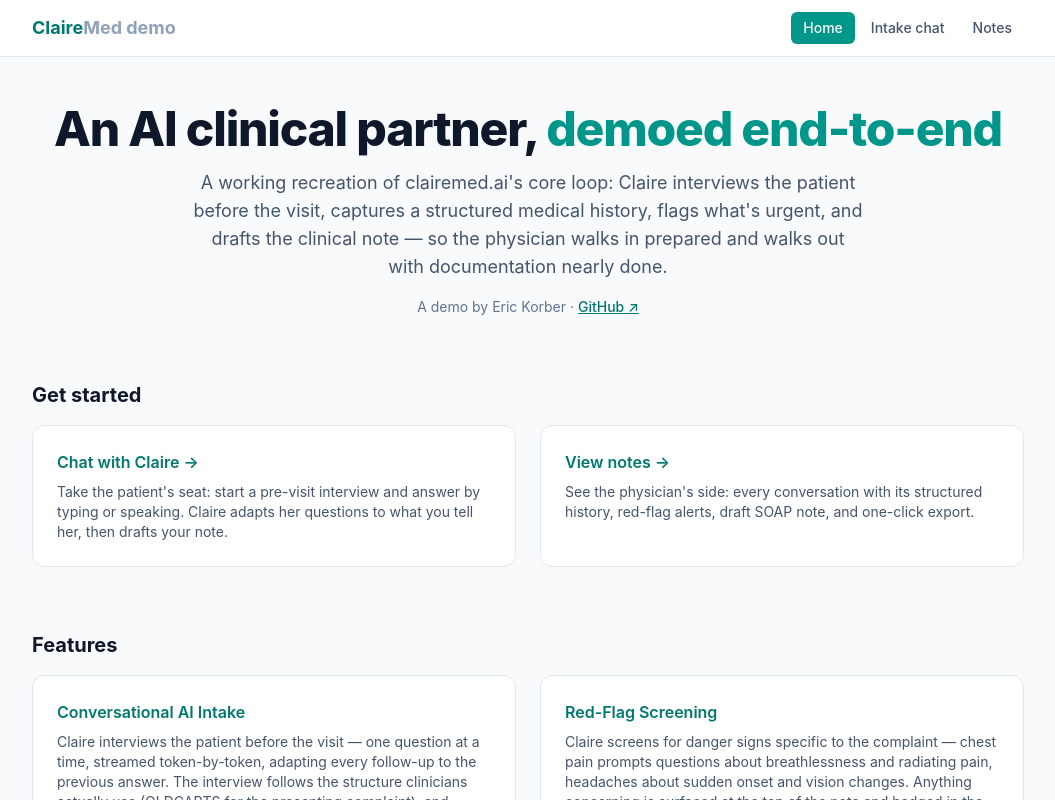
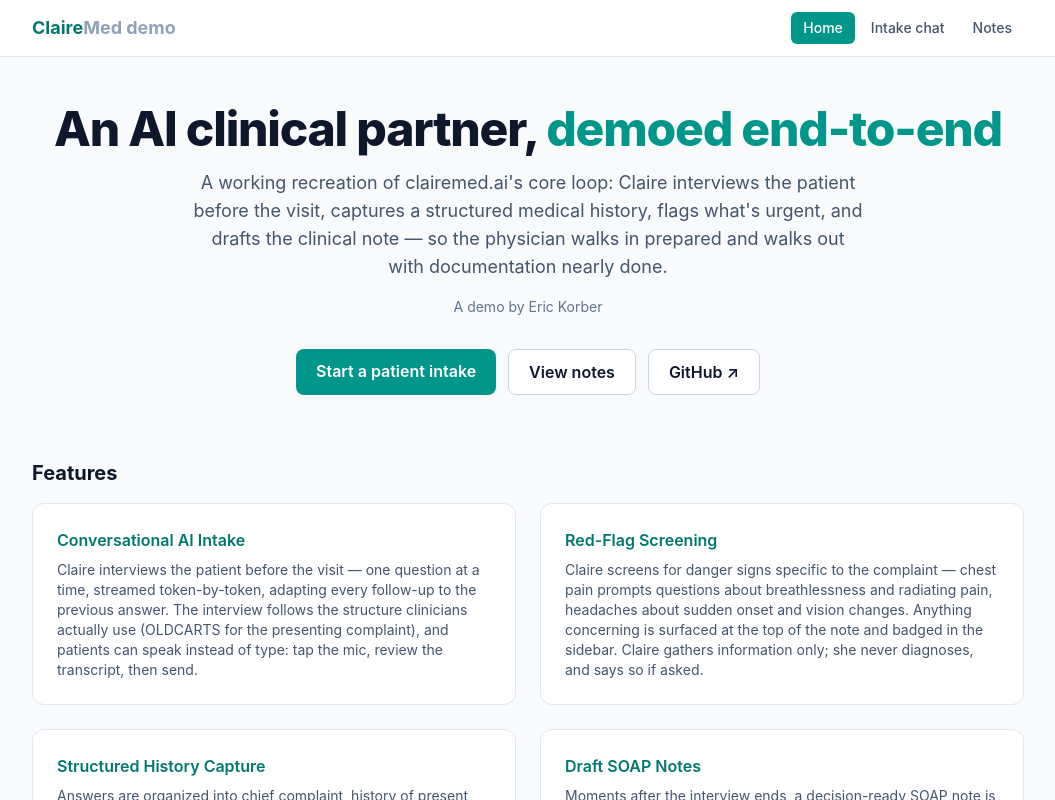
Before and after one commit to ekorber/clairemed-demo, a React (Vite) app in the folder frontend/: page / in a window 1280 px wide. Shown: the top 800 px of the page, without its empty margins (112-1167 px from the left). Built offline with nearby package versions, Linux system fonts and the light colour scheme.

Commit message:
style: restore hero CTA buttons on home page
Co-Authored-By: Claude Fable 5 <noreply@anthropic.com>

```diff
--- a/frontend/src/home/HomePage.tsx
+++ b/frontend/src/home/HomePage.tsx
@@ -59,29 +59,11 @@ export default function HomePage() {
           visit, captures a structured medical history, flags what's urgent, and drafts the clinical
           note — so the physician walks in prepared and walks out with documentation nearly done.
         </p>
-        <p className="mt-4 text-sm text-slate-500">
-          A demo by Eric Korber ·{" "}
-          <a href="https://github.com/ekorber/clairemed-demo" target="_blank" rel="noopener noreferrer" className="font-medium text-teal-700 underline hover:text-teal-800">GitHub ↗</a>
-        </p>
-      </section>
-
-      <section className="mt-16">
-        <h2 className="text-xl font-bold">Get started</h2>
-        <div className="mt-4 grid gap-6 sm:grid-cols-2">
-          <Link to="/chat" className="rounded-xl border border-slate-200 bg-white p-6 transition hover:border-teal-400 hover:shadow-sm">
-            <h3 className="font-semibold text-teal-700">Chat with Claire →</h3>
-            <p className="mt-2 text-sm text-slate-600">
-              Take the patient's seat: start a pre-visit interview and answer by typing or speaking.
-              Claire adapts her questions to what you tell her, then drafts your note.
-            </p>
-          </Link>
-          <Link to="/notes" className="rounded-xl border border-slate-200 bg-white p-6 transition hover:border-teal-400 hover:shadow-sm">
-            <h3 className="font-semibold text-teal-700">View notes →</h3>
-            <p className="mt-2 text-sm text-slate-600">
-              See the physician's side: every conversation with its structured history, red-flag
-              alerts, draft SOAP note, and one-click export.
-            </p>
-          </Link>
+        <p className="mt-4 text-sm text-slate-500">A demo by Eric Korber</p>
+        <div className="mt-8 flex flex-wrap justify-center gap-3">
+          <Link to="/chat" className="rounded-lg bg-teal-600 px-5 py-2.5 font-semibold text-white hover:bg-teal-700">Start a patient intake</Link>
+          <Link to="/notes" className="rounded-lg border border-slate-300 bg-white px-5 py-2.5 font-semibold hover:bg-slate-100">View notes</Link>
+          <a href="https://github.com/ekorber/clairemed-demo" target="_blank" rel="noopener noreferrer" className="rounded-lg border border-slate-300 bg-white px-5 py-2.5 font-semibold hover:bg-slate-100">GitHub ↗</a>
         </div>
       </section>
 
```
